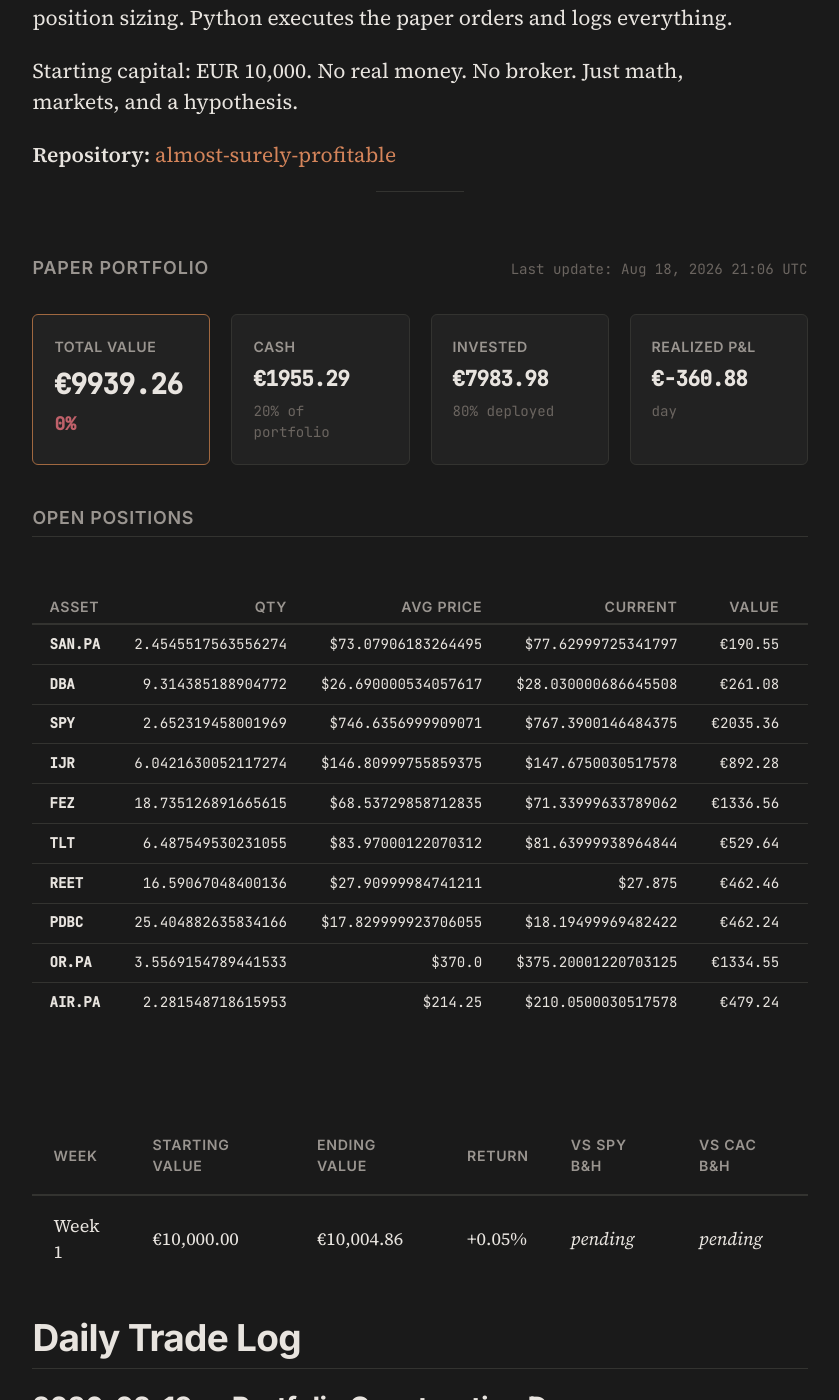
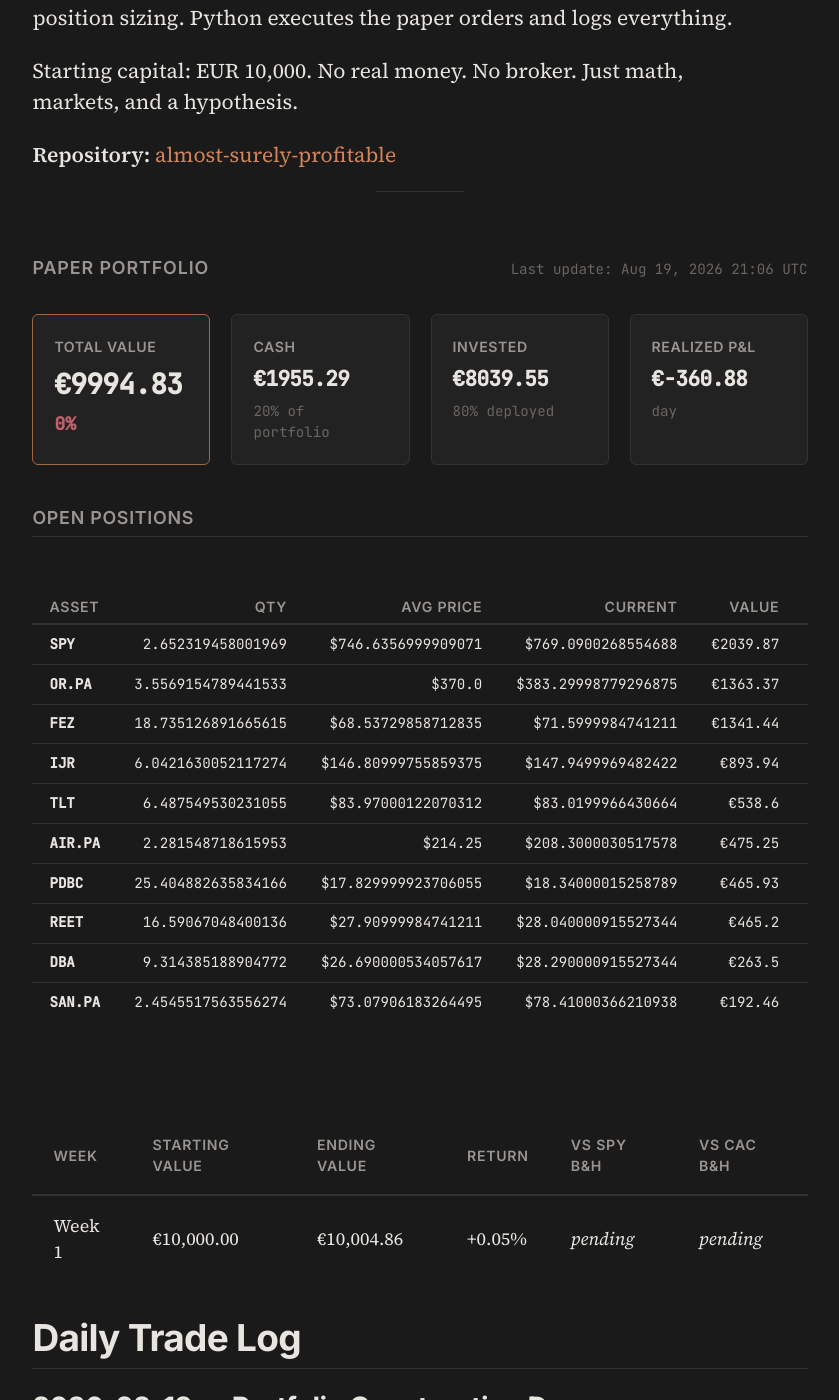
Before and after one commit to Alm0stSurely/alm0stsurely.github.io, a Jekyll site: the page built from trading.md, in a window 1280 px wide and 1400 px high, scrolled down 854 px. Shown: the whole window, without its empty margins (220-1059 px from the left). Built offline with Jekyll 4.4.1, drawn with Linux system fonts in a browser that asks for light colours.

```diff
--- a/_data/portfolio.json
+++ b/_data/portfolio.json
@@ -3,97 +3,97 @@
   "total_realized_pnl": -360.8798861716249,
   "positions": [
     {
-      "quantity": 2.4545517563556274,
-      "avg_price": 73.07906183264495,
-      "current_price": 77.62999725341797,
-      "ticker": "SAN.PA",
-      "market_value": 190.5468461042596,
-      "unrealized_pnl": 11.170506530119441,
-      "unrealized_pnl_pct": 0.06227413580096179
+      "quantity": 2.652319458001969,
+      "avg_price": 746.6356999909071,
+      "current_price": 769.0900268554688,
+      "ticker": "SPY",
+      "market_value": 2039.8724431840167,
+      "unrealized_pnl": 59.556048059213026,
+      "unrealized_pnl_pct": 0.03007400645968983
+    },
+    {
+      "quantity": 3.5569154789441533,
+      "avg_price": 370.0,
+      "current_price": 383.29998779296875,
+      "ticker": "OR.PA",
+      "market_value": 1363.3656596599155,
+      "unrealized_pnl": 47.30693245057887,
+      "unrealized_pnl_pct": 0.03594591295396962
+    },
+    {
+      "quantity": 18.735126891665615,
+      "avg_price": 68.53729858712835,
+      "current_price": 71.5999984741211,
+      "ticker": "FEZ",
+      "market_value": 1341.4350568557231,
+      "unrealized_pnl": 57.38007101389894,
+      "unrealized_pnl_pct": 0.04468661517347769
+    },
+    {
+      "quantity": 6.0421630052117274,
+      "avg_price": 146.80999755859375,
+      "current_price": 147.9499969482422,
+      "ticker": "IJR",
+      "market_value": 893.9379981818569,
+      "unrealized_pnl": 6.888062138097666,
+      "unrealized_pnl_pct": 0.007765134586242584
+    },
+    {
+      "quantity": 6.487549530231055,
+      "avg_price": 83.97000122070312,
+      "current_price": 83.0199966430664,
+      "ticker": "TLT",
+      "market_value": 538.5963402215092,
+      "unrealized_pnl": -6.163201751364454,
+      "unrealized_pnl_pct": -0.011313618718901398
+    },
+    {
+      "quantity": 2.281548718615953,
+      "avg_price": 214.25,
+      "current_price": 208.3000030517578,
+      "ticker": "AIR.PA",
+      "market_value": 475.2466050504371,
+      "unrealized_pnl": -13.575207913030795,
+      "unrealized_pnl_pct": -0.02777128097195887
+    },
+    {
+      "quantity": 25.404882635834166,
+      "avg_price": 17.829999923706055,
+      "current_price": 18.34000015258789,
+      "ticker": "PDBC",
+      "market_value": 465.92555141767605,
+      "unrealized_pnl": 12.956495958991582,
+      "unrealized_pnl_pct": 0.028603490244762095
+    },
+    {
+      "quantity": 16.59067048400136,
+      "avg_price": 27.90999984741211,
+      "current_price": 28.040000915527344,
+      "ticker": "REET",
+      "market_value": 465.20241556061063,
+      "unrealized_pnl": 2.1568048836680873,
+      "unrealized_pnl_pct": 0.00465786703066892
     },
     {
       "quantity": 9.314385188904772,
       "avg_price": 26.690000534057617,
-      "current_price": 28.030000686645508,
+      "current_price": 28.290000915527344,
       "ticker": "DBA",
-      "market_value": 261.0822232406815,
-      "unrealized_pnl": 12.481277574394783,
-      "unrealized_pnl_pct": 0.0502060744014595
+      "market_value": 263.50396552169036,
+      "unrealized_pnl": 14.903019855403613,
+      "unrealized_pnl_pct": 0.05994755899041876
     },
     {
-      "quantity": 2.652319458001969,
-      "avg_price": 746.6356999909071,
-      "current_price": 767.3900146484375,
-      "ticker": "SPY",
-      "market_value": 2035.363467728467,
-      "unrealized_pnl": 55.047072603663246,
-      "unrealized_pnl_pct": 0.02779710996645769
-    },
-    {
-      "quantity": 6.0421630052117274,
-      "avg_price": 146.80999755859375,
-      "current_price": 147.6750030517578,
-      "ticker": "IJR",
-      "market_value": 892.2764402338601,
-      "unrealized_pnl": 5.226504190100824,
-      "unrealized_pnl_pct": 0.005892006726713743
-    },
-    {
-      "quantity": 18.735126891665615,
-      "avg_price": 68.53729858712835,
-      "current_price": 71.33999633789062,
-      "ticker": "FEZ",
-      "market_value": 1336.563883841341,
-      "unrealized_pnl": 52.50889799951708,
-      "unrealized_pnl_pct": 0.04089302917592142
-    },
-    {
-      "quantity": 6.487549530231055,
-      "avg_price": 83.97000122070312,
-      "current_price": 81.63999938964844,
-      "ticker": "TLT",
-      "market_value": 529.6435396883774,
-      "unrealized_pnl": -15.116002284496336,
-      "unrealized_pnl_pct": -0.027748026642641237
-    },
-    {
-      "quantity": 16.59067048400136,
-      "avg_price": 27.90999984741211,
-      "current_price": 27.875,
-      "ticker": "REET",
-      "market_value": 462.46493974153793,
-      "unrealized_pnl": -0.5806709354046344,
-      "unrealized_pnl_pct": -0.001254025353044015
-    },
-    {
-      "quantity": 25.404882635834166,
-      "avg_price": 17.829999923706055,
-      "current_price": 18.19499969482422,
-      "ticker": "PDBC",
-      "market_value": 462.24183180604774,
-      "unrealized_pnl": 9.27277634736329,
-      "unrealized_pnl_pct": 0.02047110334716687
-    },
-    {
-      "quantity": 3.5569154789441533,
-      "avg_price": 370.0,
-      "current_price": 375.20001220703125,
-      "ticker": "OR.PA",
-      "market_value": 1334.5547311192247,
-      "unrealized_pnl": 18.496003909888003,
-      "unrealized_pnl_pct": 0.014054087046030405
-    },
-    {
-      "quantity": 2.281548718615953,
-      "avg_price": 214.25,
-      "current_price": 210.0500030517578,
-      "ticker": "AIR.PA",
-      "market_value": 479.239315308015,
-      "unrealized_pnl": -9.582497655452876,
-      "unrealized_pnl_pct": -0.019603252967291422
+      "quantity": 2.4545517563556274,
+      "avg_price": 73.07906183264495,
+      "current_price": 78.41000366210938,
+      "ticker": "SAN.PA",
+      "market_value": 192.46141220468175,
+      "unrealized_pnl": 13.085072630541589,
+      "unrealized_pnl_pct": 0.07294759532727137
     }
   ],
-  "last_updated": "2026-08-18T21:06:27.021586",
-  "total_value": 9939.264470665683,
-  "positions_value": 7983.977218811812
+  "last_updated": "2026-08-19T21:06:19.081058",
+  "total_value": 9994.834699711988,
+  "positions_value": 8039.547447858117
 }
```
Also changed, not shown: _trading_analysis.md (+31 -77 lines).
